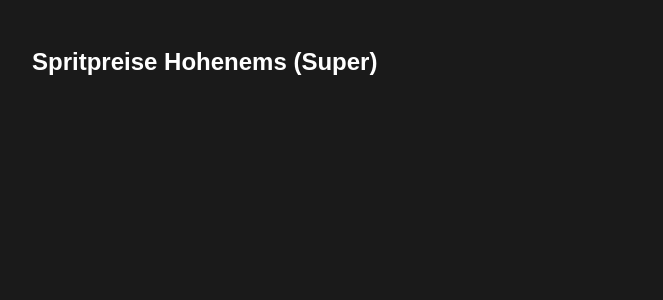
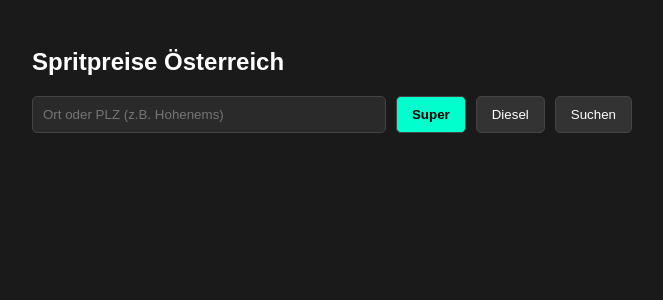
Before and after one commit to benni94/sprit-tracker-austria, a Flask app: page / in a window 1280 px wide. Shown: the top 300 px of the page, without its empty margins (308-971 px from the left). Run offline with Flask 3, Linux system fonts and the light colour scheme; data that the repository does not hold is empty.

Commit message:
add README, search functionality, and fuel type selection

```diff
--- a/app.py
+++ b/app.py
@@ -1,15 +1,7 @@
-from flask import Flask, render_template, jsonify
+from flask import Flask, render_template, jsonify, request
 import requests
 
 app = Flask(__name__)
-
-# Koordinaten für Hohenems
-LAT = "47.3615"
-LON = "9.6917"
-URL = f"https://api.e-control.at/sprit/1.0/search/gas-stations/by-address?latitude={LAT}&longitude={LON}&fuelType=SUP&includeClosed=false"
-
-# Deine Favoriten
-FAVORITEN_KEYWORDS = ["JET", "OIL!"]
 
 @app.route('/')
 def index():
@@ -17,37 +9,83 @@ def index():
 
 @app.route('/api/prices')
 def get_prices():
+    # Holt den Suchbegriff vom Browser
+    query = request.args.get('q', '').strip()
+    fuel_type = request.args.get('fuel', 'SUP')
+
+    # Wenn keine Abfrage vorhanden ist, nichts zurückgeben
+    if not query:
+        return jsonify([])
+
     try:
-        response = requests.get(URL, timeout=10)
-        data = response.json()
+        # Schritt 1: Adresse über Nominatim in Koordinaten umwandeln
+        nominatim_url = "https://nominatim.openstreetmap.org/search"
+        nominatim_params = {
+            "q": query,
+            "format": "json",
+            "limit": 1
+        }
+        nominatim_headers = {
+            "User-Agent": "sprit-tracker/1.0"
+        }
+        nominatim_response = requests.get(nominatim_url, params=nominatim_params, headers=nominatim_headers, timeout=10)
+        nominatim_data = nominatim_response.json()
+
+        if not nominatim_data or len(nominatim_data) == 0:
+            return jsonify({"error": "Ort nicht gefunden"}), 404
+
+        lat = nominatim_data[0].get('lat')
+        lon = nominatim_data[0].get('lon')
+
+        if not lat or not lon:
+            return jsonify({"error": "Koordinaten nicht gefunden"}), 404
+
+        # Schritt 2: E-Control API mit Koordinaten aufrufen
+        sprit_url = "https://api.e-control.at/sprit/1.0/search/gas-stations/by-address"
+        sprit_params = {
+            "address": query,
+            "fuelType": fuel_type,
+            "latitude": lat,
+            "longitude": lon
+        }
+        sprit_response = requests.get(sprit_url, params=sprit_params, timeout=10)
+        data = sprit_response.json()
+
+        if not isinstance(data, list):
+            return jsonify({"error": "Ungültige API-Antwort", "response": data}), 500
 
         stations = []
-        for item in data:
+        for index, item in enumerate(data):
             name = item.get('name', 'Unbekannt')
-            address = item.get('address', {}).get('street', 'Unbekannte Straße')
+            address_data = item.get('address', {})
+            street = address_data.get('street', '')
+            city = address_data.get('city', '')
+            full_address = f"{street}, {city}" if street else city
 
-            # Fehlerquelle behoben: Sicherstellen, dass 'prices' existiert und nicht leer ist
             prices_list = item.get('prices', [])
             if prices_list and len(prices_list) > 0:
                 price = f"{prices_list[0].get('amount', 0.0):.3f} €"
-                sort_price = prices_list[0].get('amount', 9.99) # Fallback für Sortierung
+                sort_price = prices_list[0].get('amount', 9.99)
             else:
-                price = "Geschlossen / Kein Preis"
-                sort_price = 9.99  # Sortiert Tankstellen ohne Preis nach ganz unten
-
-            # Prüfen, ob es ein Favorit ist
-            is_fav = any(fav.lower() in name.lower() for fav in FAVORITEN_KEYWORDS)
+                price = "Geschlossen"
+                sort_price = 9.99
 
             stations.append({
                 'name': name,
-                'address': address,
+                'address': full_address,
                 'price': price,
                 'sort_price': sort_price,
-                'is_fav': is_fav
+                'is_top': False # Wird gleich gesetzt
             })
 
-        # Favoriten nach oben sortieren, danach nach dem numerischen Preis
-        stations.sort(key=lambda x: (not x['is_fav'], x['sort_price']))
+        # Nach Preis sortieren
+        stations.sort(key=lambda x: x['sort_price'])
+
+        # Die günstigsten zwei als "Top" markieren
+        for i in range(min(2, len(stations))):
+            if stations[i]['price'] != "Geschlossen":
+                stations[i]['is_top'] = True
+
         return jsonify(stations)
     except Exception as e:
         return jsonify({"error": str(e)}), 500
--- a/templates/index.html
+++ b/templates/index.html
@@ -3,7 +3,7 @@
 
 <head>
     <meta charset="UTF-8">
-    <title>Spritpreis Tracker Hohenems</title>
+    <title>Spritpreis Tracker Österreich</title>
     <style>
         body {
             font-family: Arial, sans-serif;
@@ -17,6 +17,36 @@
             margin: 0 auto;
         }
 
+        .controls {
+            margin-bottom: 20px;
+            display: flex;
+            gap: 10px;
+        }
+
+        input {
+            padding: 10px;
+            background: #2a2a2a;
+            border: 1px solid #444;
+            color: #fff;
+            border-radius: 5px;
+            flex: 1;
+        }
+
+        button {
+            padding: 10px 15px;
+            background: #333;
+            border: 1px solid #444;
+            color: #fff;
+            border-radius: 5px;
+            cursor: pointer;
+        }
+
+        button.active {
+            background: #00ffcc;
+            color: #000;
+            font-weight: bold;
+        }
+
         .station {
             background: #2a2a2a;
             padding: 15px;
@@ -27,8 +57,9 @@
             align-items: center;
         }
 
-        .fav {
+        .top-winner {
             border: 2px solid #ffcc00;
+            background: #332a15;
         }
 
         .price {
@@ -37,7 +68,7 @@
             color: #00ffcc;
         }
 
-        .fav .price {
+        .top-winner .price {
             color: #ffcc00;
         }
 
@@ -45,34 +76,97 @@
             color: #ffcc00;
             margin-right: 5px;
         }
+
+        #loader {
+            text-align: center;
+            color: #aaa;
+            margin-top: 20px;
+        }
     </style>
 </head>
 
 <body>
     <div class="container">
-        <h2>Spritpreise Hohenems (Super)</h2>
+        <h2>Spritpreise Österreich</h2>
+
+        <div class="controls">
+            <input type="text" id="searchQuery" placeholder="Ort oder PLZ (z.B. Hohenems)">
+            <button id="btnSUP" class="active" onclick="changeFuel('SUP')">Super</button>
+            <button id="btnDIE" onclick="changeFuel('DIE')">Diesel</button>
+            <button onclick="search()">Suchen</button>
+        </div>
+
         <div id="loader">Lade Preise...</div>
         <div id="stations"></div>
     </div>
+
     <script>
-        fetch('/api/prices')
+        let currentFuel = 'SUP';
+
+        const savedCity = localStorage.getItem('sprit_saved_city') || '';
+        document.getElementById('searchQuery').value = savedCity;
+        if (!savedCity) {
+            document.getElementById('loader').style.display = 'none';
+        }
+
+        function changeFuel(type) {
+            currentFuel = type;
+            document.getElementById('btnSUP').classList.toggle('active', type === 'SUP');
+            document.getElementById('btnDIE').classList.toggle('active', type === 'DIE');
+            search();
+        }
+
+        function search() {
+            const query = document.getElementById('searchQuery').value.trim();
+            if (!query) {
+                document.getElementById('loader').style.display = 'none';
+                document.getElementById('stations').innerHTML = '<div>Bitte Ort oder PLZ eingeben.</div>';
+                return;
+            }
+            localStorage.setItem('sprit_saved_city', query);
+
+            document.getElementById('loader').style.display = 'block';
+            document.getElementById('stations').innerHTML = '';
+
+            fetch(`/api/prices?q=${encodeURIComponent(query)}&fuel=${currentFuel}`)
                 .then(res => res.json())
                 .then(data => {
                     document.getElementById('loader').style.display = 'none';
                     const container = document.getElementById('stations');
+
+                    if (data.length === 0 || data.error) {
+                        container.innerHTML = '<div>Keine Stationen gefunden oder Fehler bei der Suche.</div>';
+                        return;
+                    }
+
                     data.forEach(s => {
                         const div = document.createElement('div');
-                    div.className = `station ${s.is_fav ? 'fav' : ''}`;
+                        div.className = `station${s.is_top ? ' top-winner' : ''}`;
                         div.innerHTML = `
                             <div>
-                            <strong>${s.is_fav ? '<span class="star">★</span>' : ''}${s.name}</strong><br>
-                            <small style="color:#aaa">${s.address}</small>
+                                <div>${s.is_top ? '<span class="star">★</span>' : ''}${s.name}</div>
+                                <div>${s.address || ''}</div>
                             </div>
                             <div class="price">${s.price}</div>
                         `;
                         container.appendChild(div);
                     });
+                })
+                .catch(() => {
+                    document.getElementById('loader').style.display = 'none';
+                    document.getElementById('stations').innerHTML = '<div>Fehler beim Laden der Preise.</div>';
                 });
+        }
+
+        document.getElementById('searchQuery').addEventListener('keydown', (event) => {
+            if (event.key === 'Enter') {
+                search();
+            }
+        });
+
+        if (savedCity) {
+            search();
+        }
     </script>
 </body>
 
```
Also changed, not shown: README.md (added), icon.svg (added). Lines whose indentation alone changed are shown as unchanged.
